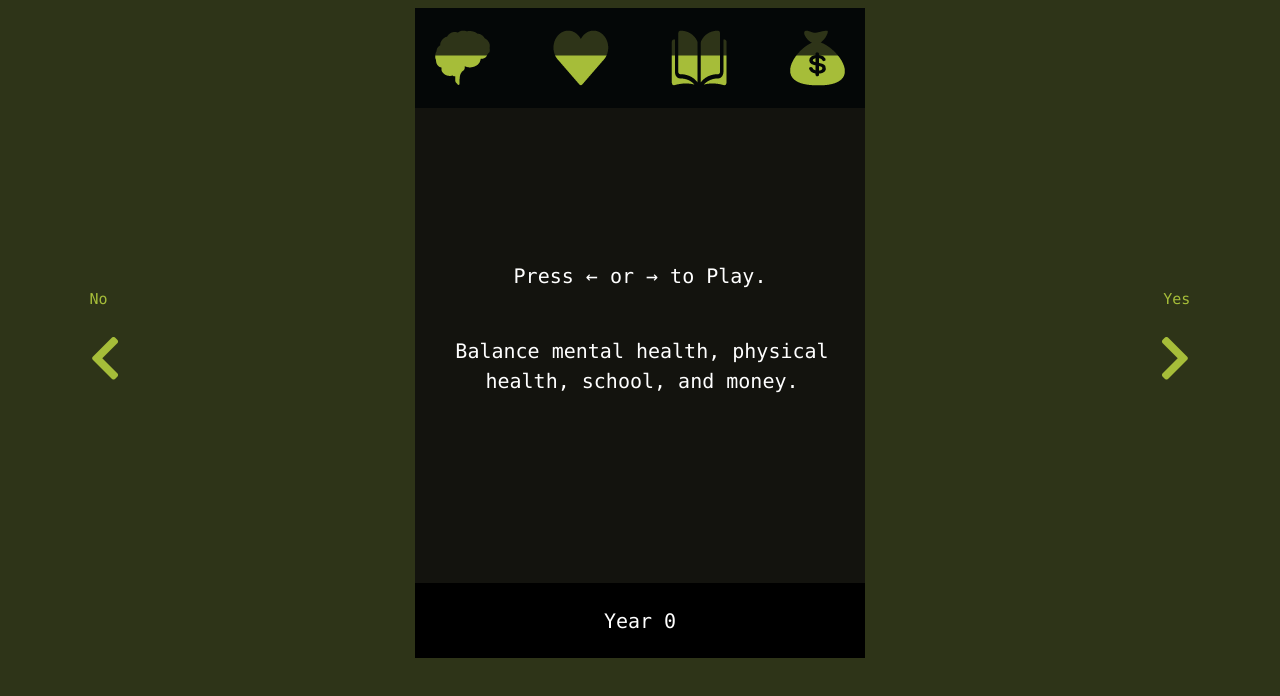
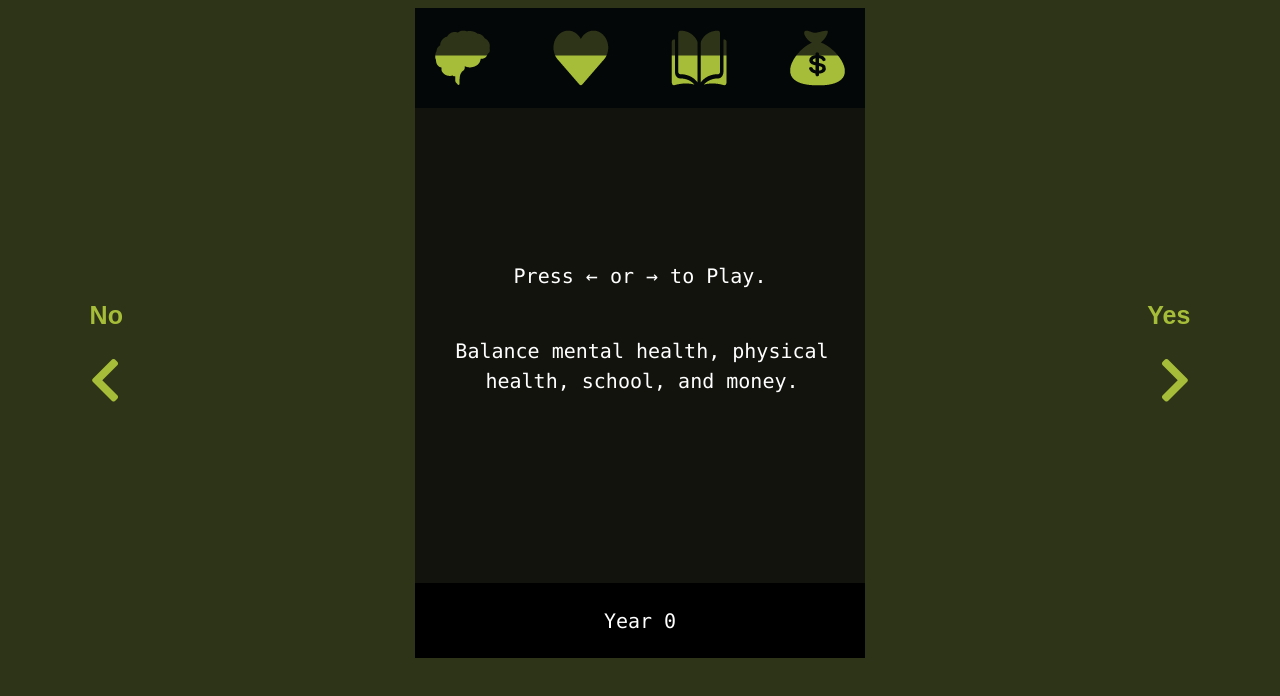
Before and after one commit to cloris97/Choice, a plain HTML site: page index.html in a window 1280 px wide. Drawn offline with Linux system fonts and the light colour scheme.

Commit message:
adjustments

```diff
--- a/script.js
+++ b/script.js
@@ -34,9 +34,9 @@ const c0 = new Card("I need your help this weekend", parent, [10, 0, -5, 0], [-1
 const c1 = new Card("How are you feeling today", parent, [-5, -5, -5, 0], [5, 5, 5, 0], "Eh", "Great");
 const c2 = new Card("It’s been a while", parent, [-10, 0, 0, -10], [5, 0, 0, 5], "I'm busy", "Hey");
 const c3 = new Card("There’s a massive party next weekend. We should get some weed",
-    friend, [10, 5, 0, -10], [-10, -5, 0, -5], "The dispensary", "I heard Sam has some good cheap stuff");
+    friend, [10, 5, 0, -10], [-10, -5, 0, -5], "The dispensary", "I heard Sam has some<br/>good cheap stuff");
 const c4 = new Card("My younger sibling wants to try, can you buy some for us?",
-    friend, [-10, 0, 0, -10], [10, 0, 0, 0], "The dispensary", "Underage smoking is bad, no way");
+    friend, [-10, 0, 0, -10], [10, 0, 0, 0], "The dispensary", "Underage smoking is bad,<br/>no way");
 const c5 = new Card("Sam’s weed is making me feel sick, drive me home",
     friend, [-5, 0, 0, 0], [10, -20, 0, 0], "No, I smoked too", "I’m always there for you");
 const c6 = new Card("Bet you can’t take two hits and then down two beers in less than two minutes",
@@ -199,7 +199,7 @@ function drawCard(i) {
     let currentCard = cards[i];
     drawBg();
     ctx.font = '18px Menlo';
-    wrapText(ctx, currentCard.narrative, canvas.width / 2 + 5, 135, 440, 30);
+    wrapText(ctx, currentCard.narrative, canvas.width / 2 + 5, 135, 435, 30);
     ctx.drawImage(currentCard.img, canvas.width / 2 - 300 / 2, 250, 300, 300);
     if (currentCard.l === undefined) {
         document.getElementById('l').innerHTML = 'No';
--- a/style.css
+++ b/style.css
@@ -1,9 +1,11 @@
 body {
     text-align: center;
+    line-height: 30px;
     background-color: #2e3418;
     color: #a6bd39;
-    font-family: 'Menlo', monospace;
-    font-size: 15px;
+    font-family: 'Helvectica Neue', sans-serif;
+    font-weight: bold;
+    font-size: 25px;
 }
 .left {
     text-align: left;
@@ -18,7 +20,6 @@ body {
     top: 275px;
 }
 i {
-    padding-top: 10px;
     font-size: 50px;
     background-color: none;
 }
```
